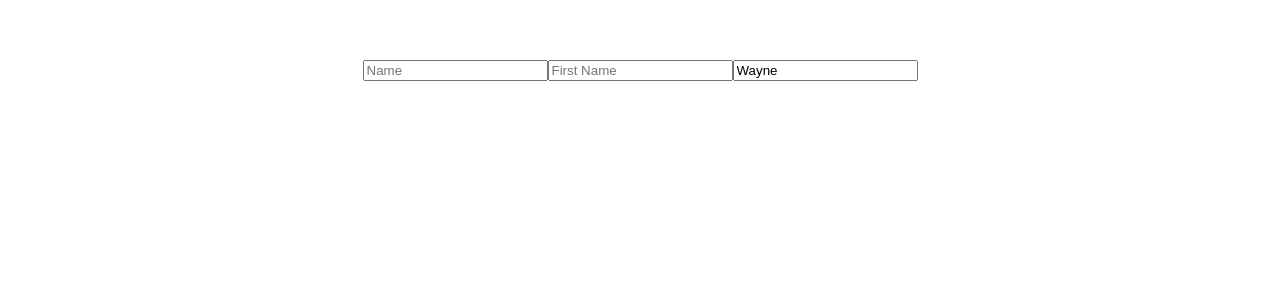
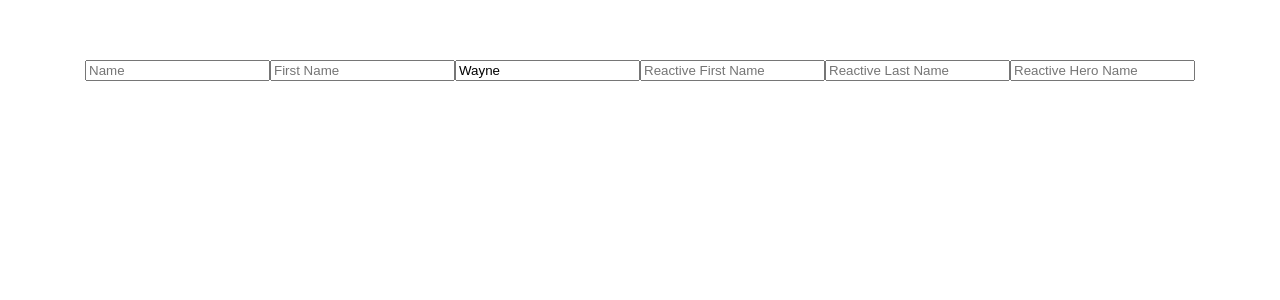
Before and after one commit to Daemusin12/vue-js, a Vue app in the folder vue-composition/: page / in a window 1280 px wide. Shown: the top 300 px of the page. Built offline with nearby package versions, Linux system fonts and the light colour scheme.

Commit message:
Replacing Watchers (Part 2)

```diff
--- a/vue-composition/package.json
+++ b/vue-composition/package.json
@@ -9,6 +9,7 @@
   },
   "dependencies": {
     "core-js": "^3.8.3",
+    "lodash": "^4.17.21",
     "vue": "^3.2.13"
   },
   "devDependencies": {
--- a/vue-composition/src/components/Watch.vue
+++ b/vue-composition/src/components/Watch.vue
@@ -4,14 +4,42 @@
 
     <input type="text" placeholder="First Name" v-model="firstName" />
     <input type="text" placeholder="Last Name" v-model="lastName" />
+
+    <input type="text" placeholder="Reactive First Name" v-model="fName" />
+    <input type="text" placeholder="Reactive Last Name" v-model="lName" />
+    <input type="text" placeholder="Reactive Hero Name" v-model="options.heroName" />
   </div>
 </template>
 
 <script>
-import { ref, watch } from 'vue'
+import { ref, watch, reactive, toRefs } from 'vue'
+import _ from 'lodash'
 export default {
     name: 'WatchComponent',
     setup() {
+
+        const state = reactive({
+        fName: '',
+        lName: '',
+        options: {
+            heroName: ''
+        }
+        })
+
+        // watch(() => {
+        //     return { ...state }
+        // }, function(newValue, oldValue) {
+        //     console.log('fName Old value', oldValue.fName)
+        //     console.log('fName New value', newValue.fName)
+        //     console.log('lName Old value', oldValue.lName)
+        //     console.log('lName New value', newValue.lName)
+        // })
+
+        watch(() => _.cloneDeep(state.options), function(newValue, oldValue) {
+            console.log('fname Old value', oldValue)
+            console.log('fname New value', newValue)
+        }, {deep: true,})
+
         const firstName = ref('')
         const lastName = ref('Wayne')
 
@@ -26,7 +54,8 @@
 
         return {
             firstName,
-            lastName
+            lastName,
+            ...toRefs(state)
         }
     },
     data() {
```
Also changed, not shown: 1 other file (tests, documents, lock files or other folders).
